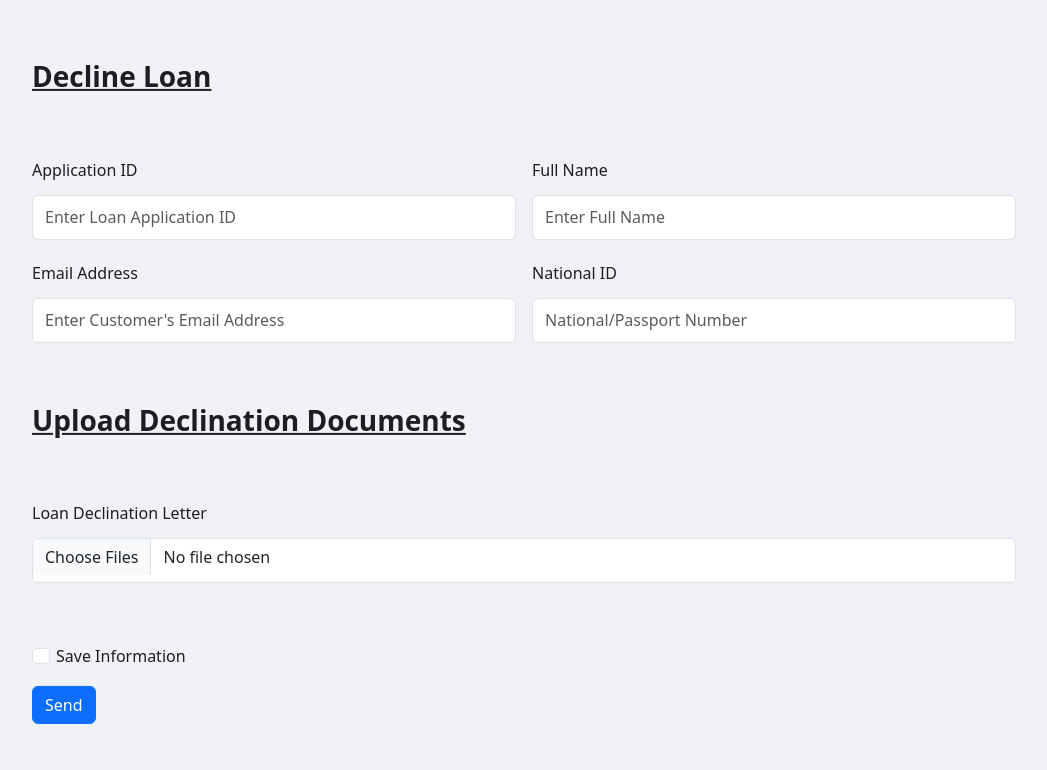
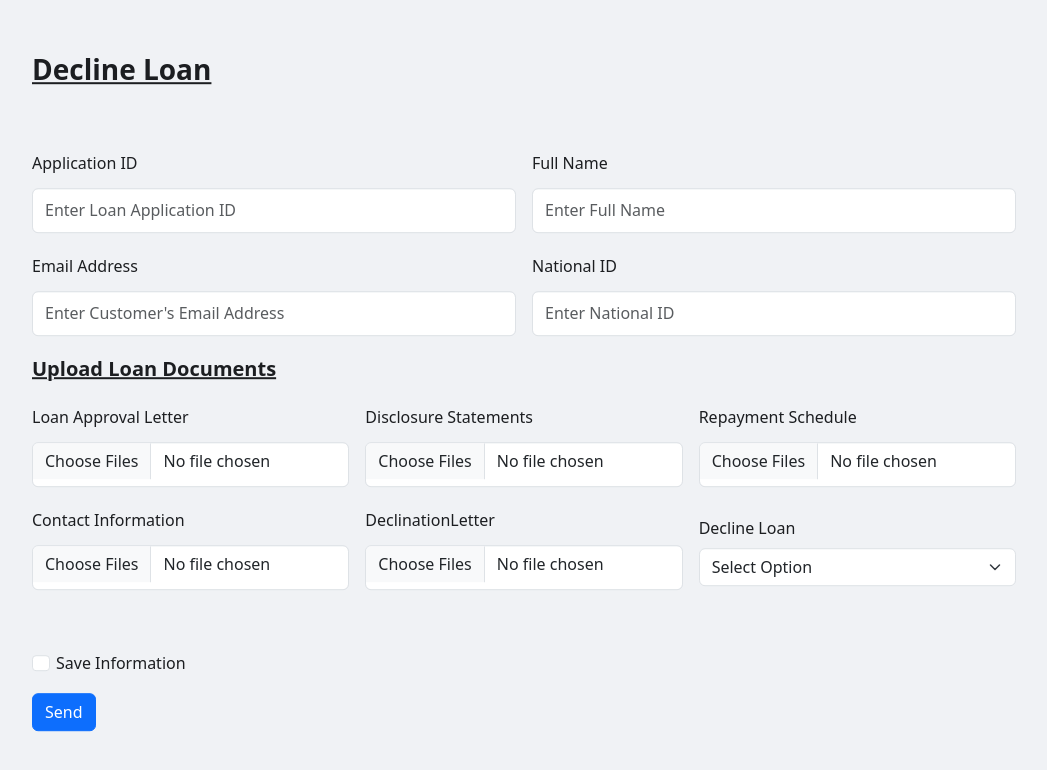
Before and after one commit to kabukuanesu/kreamorn-loan-tracker, a React (Create React App) app: page /declineLoan in a window 1280 px wide. Shown: the top 770 px of the page, without its empty margins (108-1155 px from the left). Built offline with nearby package versions, Linux system fonts and the light colour scheme.

Commit message:
Updated AdminLogin, ApproveLoan, and DeclineLoan

```diff
--- a/src/components/AdminLogin.js
+++ b/src/components/AdminLogin.js
@@ -2,7 +2,7 @@ import "../css/style.css";
 import "../App.css";
 import Pic from "../assets/logo1.png";
 import { useState } from "react";
-import { useNavigate } from "react-router-dom";
+import { Link, useNavigate } from "react-router-dom";
 
 export default function AdminLogin() {
   const navigate = useNavigate();
@@ -60,7 +60,9 @@ export default function AdminLogin() {
                 Login
               </button>
               <a href="#">Forgot password?</a>
-              <button className="btn-new">Home</button>
+              <Link to="/">
+                <button className="btn-new">Home</button>
+              </Link>
             </div>
             <p>
               <a href="#">
--- a/src/components/ApproveLoan.js
+++ b/src/components/ApproveLoan.js
@@ -1,14 +1,59 @@
 import "bootstrap/dist/css/bootstrap.min.css";
 import backgroundImg from "../assets/pexels-pixabay-534229.jpg";
+import React, { useState } from "react";
+import axios from "axios";
 
 export default function ApproveLoan() {
+  const [formData, setFormData] = useState({
+    applicationId: null,
+    fullName: null,
+    emailAddress: null,
+    nationalId: null,
+    approved: null,
+    loanApprovalLetter: null,
+    disclosureStatements: null,
+    repaymentSchedule: null,
+    contactInformation: null,
+    declinationLetter: null,
+  });
+
+  const handleSubmit = (e) => {
+    e.preventDefault();
+    const data = new FormData();
+    data.append("applicationId", formData.applicationId);
+    data.append("fullName", formData.fullName);
+    data.append("emailAddress", formData.emailAddress);
+    data.append("nationalId", formData.nationalId);
+    data.append("approved", formData.approved);
+    data.append("loanApprovalLetter", formData.loanApprovalLetter);
+    data.append("disclosureStatements", formData.disclosureStatements);
+    data.append("repaymentSchedule", formData.repaymentSchedule);
+    data.append("contactInformation", formData.contactInformation);
+    data.append("declinationLetter", formData.declinationLetter);
+
+    axios
+      .post("http://localhost:5032/api/LoanDetail", data, {
+        headers: {
+          "Content-Type": "application/json",
+        },
+      })
+      .then((response) => {
+        // Handle successful submission
+        console.log("Form submitted successfully!");
+      })
+      .catch((error) => {
+        // Handle error
+        console.error("Error submitting form:", error);
+      });
+  };
+
   return (
     <div
       className="overflow-auto custom-background"
       style={{ backgroundImage: `url(${backgroundImg})` }}
     >
       <div className="container">
-        <form className="row g-3">
+        <form className="row g-3" onSubmit={handleSubmit}>
           <div>
             <br />
           </div>
@@ -23,7 +68,7 @@ export default function ApproveLoan() {
             <br />
           </div>
           <div className="col-6">
-            <label for="applicationID" className="form-label">
+            <label htmlFor="applicationID" className="form-label">
               Application ID
             </label>
             <input
@@ -31,10 +76,14 @@ export default function ApproveLoan() {
               className="form-control"
               id="applicationID"
               placeholder="Enter Loan Application ID"
+              value={formData.applicationId || ""}
+              onChange={(e) =>
+                setFormData({ ...formData, applicationId: e.target.value })
+              }
             />
           </div>
           <div className="col-6">
-            <label for="fullName" className="form-label">
+            <label htmlFor="fullName" className="form-label">
               Full Name
             </label>
             <input
@@ -42,28 +91,40 @@ export default function ApproveLoan() {
               className="form-control"
               id="fullName"
               placeholder="Enter Full Name"
+              value={formData.fullName || ""}
+              onChange={(e) =>
+                setFormData({ ...formData, fullName: e.target.value })
+              }
             />
           </div>
           <div className="col-md-6">
-            <label for="emailAddress" className="form-label">
+            <label htmlFor="emailAddress" className="form-label">
               Email Address
             </label>
             <input
-              type="email"
+              type="text"
               className="form-control"
-              id="emailAddress"
+              id="emailAdress"
               placeholder="Enter Customer's Email Address"
+              value={formData.emailAddress || ""}
+              onChange={(e) =>
+                setFormData({ ...formData, emailAddress: e.target.value })
+              }
             />
           </div>
           <div className="col-md-6">
-            <label for="nationalId" className="form-label">
+            <label htmlFor="nationalId" className="form-label">
               National ID
             </label>
             <input
               type="text"
               className="form-control"
               id="nationalId"
-              placeholder="National/Passport Number"
+              placeholder="Enter National ID"
+              value={formData.nationalId || ""}
+              onChange={(e) =>
+                setFormData({ ...formData, nationalId: e.target.value })
+              }
             />
           </div>
           <div>
@@ -73,49 +134,109 @@ export default function ApproveLoan() {
               </b>
             </h5>
           </div>
-          <div class="col-md-6">
-            <label for="proofOfIdentity" class="form-label">
+          <div className="col-md-4">
+            <label htmlFor="loanApprovalLetter" className="form-label">
               Loan Approval Letter
             </label>
             <input
-              class="form-control"
               type="file"
-              id="proofOfIdentity"
+              className="form-control"
+              id="loanApprovalLetter"
+              onChange={(e) =>
+                setFormData({
+                  ...formData,
+                  loanApprovalLetter: e.target.files[0],
+                })
+              }
               multiple
             />
           </div>
-          <div class="col-md-6">
-            <label for="proofOfResidence" class="form-label">
+          <div className="col-md-4">
+            <label htmlFor="disclosureStatements" className="form-label">
               Disclosure Statements
             </label>
             <input
-              class="form-control"
               type="file"
-              id="proofOfResidence"
+              className="form-control"
+              id="disclosureStatements"
+              onChange={(e) =>
+                setFormData({
+                  ...formData,
+                  disclosureStatements: e.target.files[0],
+                })
+              }
               multiple
             />
           </div>
-          <div class="col-md-6">
-            <label for="bankStatement" class="form-label">
+          <div className="col-md-4">
+            <label htmlFor="repaymentSchedule" className="form-label">
               Repayment Schedule
             </label>
             <input
-              class="form-control"
               type="file"
-              id="bankStatements"
+              className="form-control"
+              id="repaymentSchedule"
+              onChange={(e) =>
+                setFormData({
+                  ...formData,
+                  repaymentSchedule: e.target.files[0],
+                })
+              }
               multiple
             />
           </div>
-          <div class="col-md-6">
-            <label for="proofOfIncome" class="form-label">
+          <div className="col-md-4">
+            <label htmlFor="contactInformation" className="form-label">
               Contact Information
             </label>
             <input
-              class="form-control"
               type="file"
-              id="proofOfIncome"
+              className="form-control"
+              id="contactInformation"
+              onChange={(e) =>
+                setFormData({
+                  ...formData,
+                  contactInformation: e.target.files[0],
+                })
+              }
               multiple
             />
+          </div>
+          <div className="col-md-4">
+            <label htmlFor="declinationLetter" className="form-label">
+              DeclinationLetter
+            </label>
+            <input
+              type="file"
+              className="form-control"
+              id="declinationLetter"
+              onChange={(e) =>
+                setFormData({
+                  ...formData,
+                  declinationLetter: e.target.files[0],
+                })
+              }
+              multiple
+            />
+          </div>
+          <div className="col-md-4">
+            <label htmlFor="approved" className="form-label">
+              Approve Loan
+            </label>
+            <select
+              id="approved"
+              className="form-select"
+              type="text"
+              name="approved"
+              value={formData.approved || ""}
+              onChange={(e) =>
+                setFormData({ ...formData, approved: e.target.value })
+              }
+            >
+              <option defaultValue="">Select Option</option>
+              <option value="Yes">Yes</option>
+              <option value="No">No</option>
+            </select>
           </div>
           <div>
             <br />
@@ -127,7 +248,7 @@ export default function ApproveLoan() {
                 type="checkbox"
                 id="gridCheck"
               />
-              <label className="form-check-label" for="gridCheck">
+              <label className="form-check-label" htmlFor="gridCheck">
                 Save Information
               </label>
             </div>
--- a/src/components/DeclineLoan.js
+++ b/src/components/DeclineLoan.js
@@ -1,14 +1,59 @@
 import "bootstrap/dist/css/bootstrap.min.css";
 import backgroundImg from "../assets/pexels-pixabay-534229.jpg";
+import React, { useState } from "react";
+import axios from "axios";
 
-export default function DeclineLoan() {
+export default function ApproveLoan() {
+  const [formData, setFormData] = useState({
+    applicationId: null,
+    fullName: null,
+    emailAddress: null,
+    nationalId: null,
+    approved: null,
+    loanApprovalLetter: null,
+    disclosureStatements: null,
+    repaymentSchedule: null,
+    contactInformation: null,
+    declinationLetter: null,
+  });
+
+  const handleSubmit = (e) => {
+    e.preventDefault();
+    const data = new FormData();
+    data.append("applicationId", formData.applicationId);
+    data.append("fullName", formData.fullName);
+    data.append("emailAddress", formData.emailAddress);
+    data.append("nationalId", formData.nationalId);
+    data.append("approved", formData.approved);
+    data.append("loanApprovalLetter", formData.loanApprovalLetter);
+    data.append("disclosureStatements", formData.disclosureStatements);
+    data.append("repaymentSchedule", formData.repaymentSchedule);
+    data.append("contactInformation", formData.contactInformation);
+    data.append("declinationLetter", formData.declinationLetter);
+
+    axios
+      .post("http://localhost:5032/api/LoanDetail", data, {
+        headers: {
+          "Content-Type": "application/json",
+        },
+      })
+      .then((response) => {
+        // Handle successful submission
+        console.log("Form submitted successfully!");
+      })
+      .catch((error) => {
+        // Handle error
+        console.error("Error submitting form:", error);
+      });
+  };
+
   return (
     <div
       className="overflow-auto custom-background"
       style={{ backgroundImage: `url(${backgroundImg})` }}
     >
       <div className="container">
-        <form className="row g-3">
+        <form className="row g-3" onSubmit={handleSubmit}>
           <div>
             <br />
           </div>
@@ -23,7 +68,7 @@ export default function DeclineLoan() {
             <br />
           </div>
           <div className="col-6">
-            <label for="applicationID" className="form-label">
+            <label htmlFor="applicationID" className="form-label">
               Application ID
             </label>
             <input
@@ -31,10 +76,14 @@ export default function DeclineLoan() {
               className="form-control"
               id="applicationID"
               placeholder="Enter Loan Application ID"
+              value={formData.applicationId || ""}
+              onChange={(e) =>
+                setFormData({ ...formData, applicationId: e.target.value })
+              }
             />
           </div>
           <div className="col-6">
-            <label for="fullName" className="form-label">
+            <label htmlFor="fullName" className="form-label">
               Full Name
             </label>
             <input
@@ -42,53 +91,152 @@ export default function DeclineLoan() {
               className="form-control"
               id="fullName"
               placeholder="Enter Full Name"
+              value={formData.fullName || ""}
+              onChange={(e) =>
+                setFormData({ ...formData, fullName: e.target.value })
+              }
             />
           </div>
           <div className="col-md-6">
-            <label for="emailAddress" className="form-label">
+            <label htmlFor="emailAddress" className="form-label">
               Email Address
             </label>
             <input
-              type="email"
+              type="text"
               className="form-control"
-              id="emailAddress"
+              id="emailAdress"
               placeholder="Enter Customer's Email Address"
+              value={formData.emailAddress || ""}
+              onChange={(e) =>
+                setFormData({ ...formData, emailAddress: e.target.value })
+              }
             />
           </div>
           <div className="col-md-6">
-            <label for="nationalId" className="form-label">
+            <label htmlFor="nationalId" className="form-label">
               National ID
             </label>
             <input
               type="text"
               className="form-control"
               id="nationalId"
-              placeholder="National/Passport Number"
+              placeholder="Enter National ID"
+              value={formData.nationalId || ""}
+              onChange={(e) =>
+                setFormData({ ...formData, nationalId: e.target.value })
+              }
             />
           </div>
           <div>
-            <br />
+            <h5>
+              <b>
+                <u>Upload Loan Documents</u>
+              </b>
+            </h5>
           </div>
-          <div>
-            <h3>
-              <b>
-                <u>Upload Declination Documents</u>
-              </b>
-            </h3>
-          </div>
-          <div>
-            <br />
-          </div>
-          <div class="col-md-12">
-            <label for="proofOfIdentity" class="form-label">
-              Loan Declination Letter
+          <div className="col-md-4">
+            <label htmlFor="loanApprovalLetter" className="form-label">
+              Loan Approval Letter
             </label>
             <input
-              class="form-control"
               type="file"
-              id="proofOfIdentity"
+              className="form-control"
+              id="loanApprovalLetter"
+              onChange={(e) =>
+                setFormData({
+                  ...formData,
+                  loanApprovalLetter: e.target.files[0],
+                })
+              }
               multiple
             />
+          </div>
+          <div className="col-md-4">
+            <label htmlFor="disclosureStatements" className="form-label">
+              Disclosure Statements
+            </label>
+            <input
+              type="file"
+              className="form-control"
+              id="disclosureStatements"
+              onChange={(e) =>
+                setFormData({
+                  ...formData,
+                  disclosureStatements: e.target.files[0],
+                })
+              }
+              multiple
+            />
+          </div>
+          <div className="col-md-4">
+            <label htmlFor="repaymentSchedule" className="form-label">
+              Repayment Schedule
+            </label>
+            <input
+              type="file"
+              className="form-control"
+              id="repaymentSchedule"
+              onChange={(e) =>
+                setFormData({
+                  ...formData,
+                  repaymentSchedule: e.target.files[0],
+                })
+              }
+              multiple
+            />
+          </div>
+          <div className="col-md-4">
+            <label htmlFor="contactInformation" className="form-label">
+              Contact Information
+            </label>
+            <input
+              type="file"
+              className="form-control"
+              id="contactInformation"
+              onChange={(e) =>
+                setFormData({
+                  ...formData,
+                  contactInformation: e.target.files[0],
+                })
+              }
+              multiple
+            />
+          </div>
+          <div className="col-md-4">
+            <label htmlFor="declinationLetter" className="form-label">
+              DeclinationLetter
+            </label>
+            <input
+              type="file"
+              className="form-control"
+              id="declinationLetter"
+              onChange={(e) =>
+                setFormData({
+                  ...formData,
+                  declinationLetter: e.target.files[0],
+                })
+              }
+              multiple
+            />
+          </div>
+          <div className="col-md-4">
+            <label htmlFor="approved" className="form-label">
+              Decline Loan
+            </label>
+            <select
+              id="approved"
+              className="form-select"
+              type="text"
+              name="approved"
+              value={formData.approved || ""}
+              onChange={(e) =>
+                setFormData({ ...formData, approved: e.target.value })
+              }
+            >
+              <option defaultValue="">Select Option</option>
+              <option value="No">Yes</option>
+              <option value="Yes">No</option>
+            </select>
           </div>
           <div>
             <br />
@@ -100,7 +248,7 @@ export default function DeclineLoan() {
                 type="checkbox"
                 id="gridCheck"
               />
-              <label className="form-check-label" for="gridCheck">
+              <label className="form-check-label" htmlFor="gridCheck">
                 Save Information
               </label>
             </div>
```
